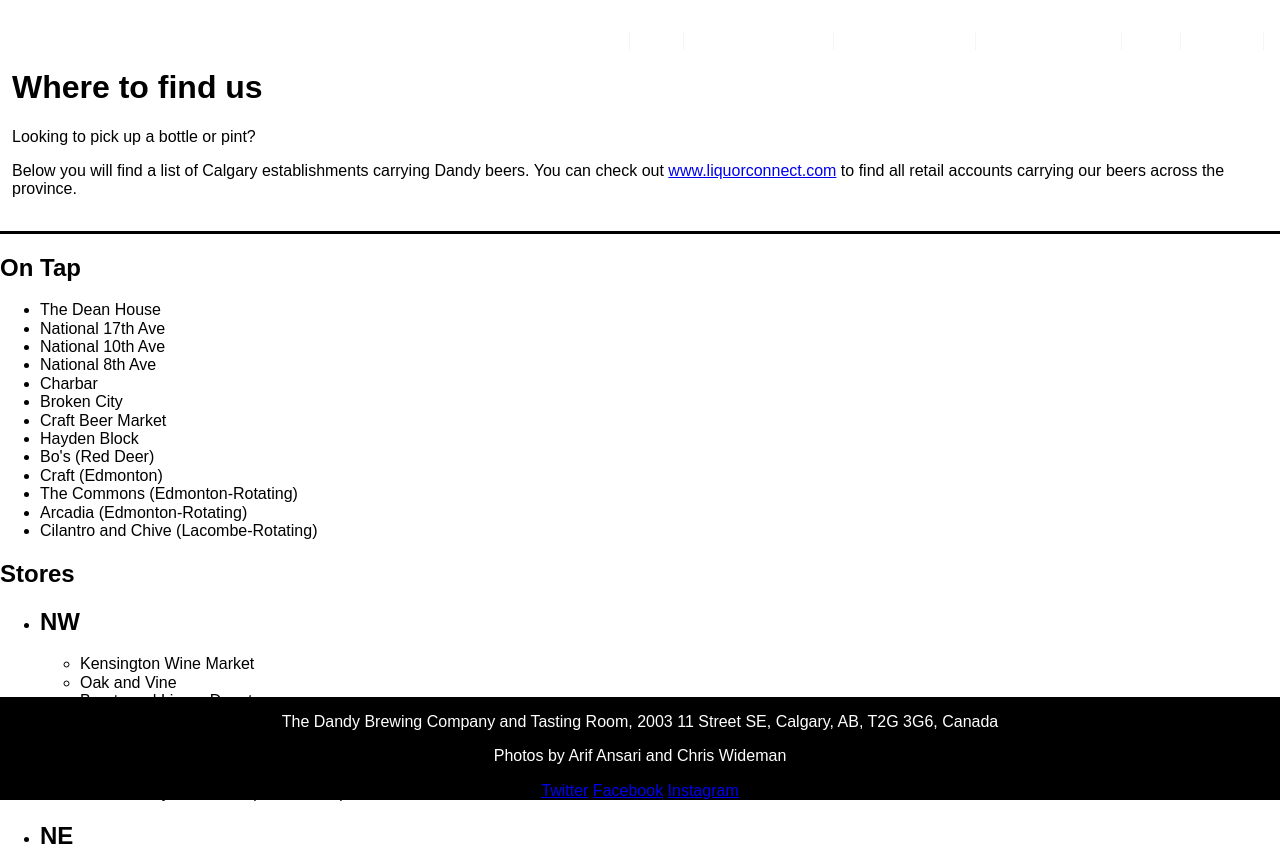
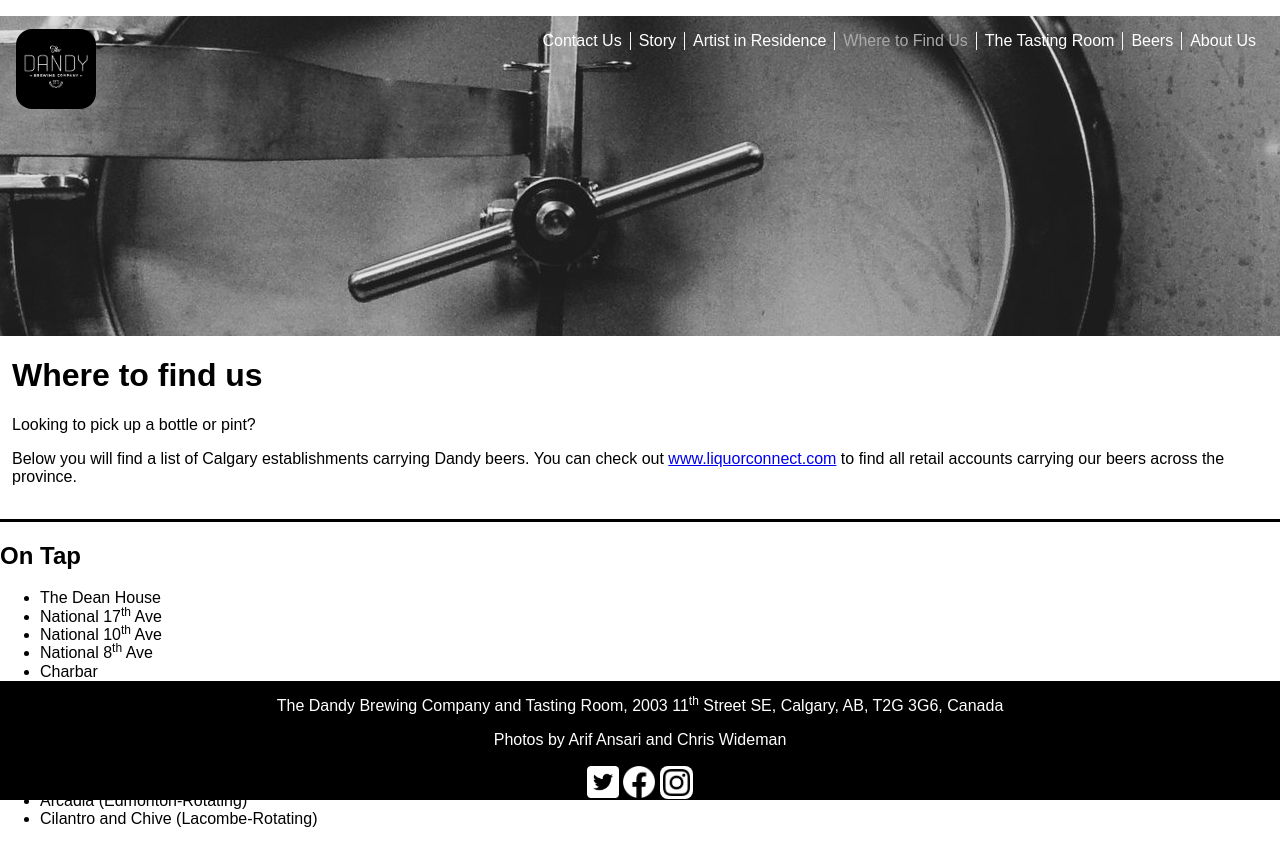
Before and after one commit to mapersson/DESN3203-Dandy-Brewing, a plain HTML site: page find-us.html in a window 1280 px wide. Shown: the top 844 px of the page. Drawn offline with Linux system fonts and the light colour scheme.

Commit message:
Update find-us.html
Updated header background image, logo and nav bar. Updated the footer.

```diff
--- a/find-us.html
+++ b/find-us.html
@@ -13,18 +13,20 @@
 </head>
 
 <body>
-
+    <div id="header-background">
+        <img id="logo" src="images/logo.png" alt="LOGO">
         <nav id="nav-menu">
             <ul>
-            <li><a href="index.html">About Us</a></li>
+                <li class="last"><a href="index.html">About Us</a></li>
                 <li><a href="beers.html">Beers</a></li>
                 <li><a href="the-tasting-room.html">The Tasting Room</a></li>
-            <li><a href="find-us.html">Where to Find Us</a></li>
+                <li><a class="current" href="find-us.html">Where to Find Us</a></li>
                 <li><a href="artist-in-residence.html">Artist in Residence</a></li>
                 <li><a href="story.html">Story</a></li>
                 <li><a href="contact-us.html">Contact Us</a></li>
             </ul>
         </nav>
+    </div>
 
     <header>
         <h1>Where to find us</h1>
@@ -37,9 +39,9 @@
         <h2>On Tap</h2>
         <ul>
             <li>The Dean House</li>
-            <li>National 17th Ave</li>
-            <li>National 10th Ave</li>
-            <li>National 8th Ave</li>
+            <li>National 17<sup>th</sup> Ave</li>
+            <li>National 10<sup>th</sup> Ave</li>
+            <li>National 8<sup>th</sup> Ave</li>
             <li>Charbar</li>
             <li>Broken City</li>
             <li>Craft Beer Market</li>
@@ -93,7 +95,7 @@
                     <li>Heritage Wine and Spirits</li>
                     <li>Britannia Wine Merchants</li>
                     <li>Bin 905</li>
-                    <li>J Webb (17th ave)</li>
+                    <li>J Webb (17<sup>th</sup> ave)</li>
                     <li>J Webb (Glenmore Landing)</li>
                     <li>Altadore Liquor Depot</li>
 
@@ -132,11 +134,14 @@
         </ul>
     </section>
     <footer>
-        <p>The Dandy Brewing Company and Tasting Room, 2003 11 Street SE, Calgary, AB, T2G 3G6, Canada</p>
+        <p>The Dandy Brewing Company and Tasting Room, 2003 11<sup>th</sup> Street SE, Calgary, AB, T2G 3G6, Canada</p>
         <p>Photos by Arif Ansari and Chris Wideman</p>
-        <a href="https://twitter.com/DandyAlesYYC" target="_blank">Twitter</a>
-        <a href="https://www.facebook.com/DandyAlesYYC/" target="_blank">Facebook</a>
-        <a href="https://www.instgram.com/DandyAlesYYC" target="_blank">Instagram</a>
+        <a href="https://twitter.com/DandyAlesYYC" target="_blank"> <img
+            src="images/Twitter_Social_Icon_Rounded_Square_White.png" alt="twitter"></a>
+        <a href="https://www.facebook.com/DandyAlesYYC/" target="_blank"><img src="images/f_logo_RGB-White_512.png"
+            alt="Facebook"></a>
+        <a href="https://www.instgram.com/DandyAlesYYC" target="_blank"><img id="insta"
+            src="images/glyph-logo_May2016.png" alt="Instagram"></a>
 
     </footer>
 </body>
```
Lines whose indentation alone changed are shown as unchanged.
